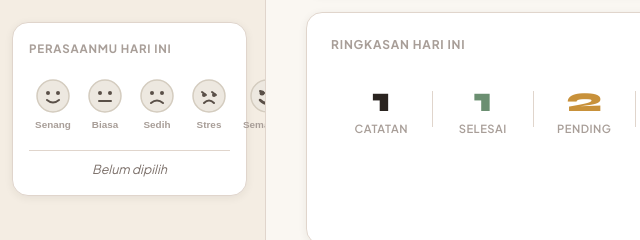
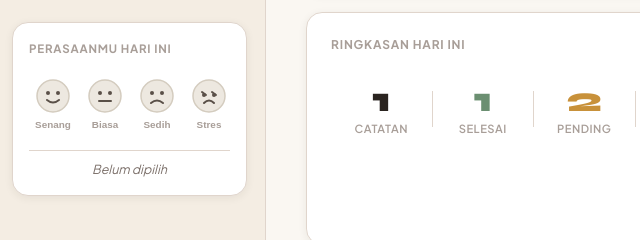
Before and after one commit to yusuf394/jalanajadulu, a plain HTML site: page index.html in a window 1280 px wide. Shown: the part 320-560 px from the top of the page, 6-646 px from the left. Drawn offline with Linux system fonts and the light colour scheme.

Commit message:
Update index.html

```diff
--- a/index.html
+++ b/index.html
@@ -127,17 +127,7 @@
           </svg>
           <span>Stres</span>
         </button>
-        <button class="mf-btn" onclick="setMood('semangat','Semangat')" title="Semangat">
-          <svg viewBox="0 0 36 36" width="36" height="36">
-            <circle cx="18" cy="18" r="16" fill="var(--mood-bg)" stroke="var(--mood-stroke)" stroke-width="1.5"/>
-            <path d="M11 13 L15 15" stroke="var(--mood-eye)" stroke-width="2" stroke-linecap="round"/>
-            <path d="M21 13 L25 15" stroke="var(--mood-eye)" stroke-width="2" stroke-linecap="round"/>
-            <circle cx="13" cy="15" r="2.5" fill="var(--mood-eye)"/>
-            <circle cx="23" cy="15" r="2.5" fill="var(--mood-eye)"/>
-            <path d="M11 22 Q18 29 25 22" fill="none" stroke="var(--mood-eye)" stroke-width="2.5" stroke-linecap="round"/>
-          </svg>
-          <span>Semangat</span>
-        </button>
+
       </div>
       <div class="mood-current" id="currentMood">Belum dipilih</div>
     </div>
@@ -275,7 +265,7 @@
           <option value="biasa">Biasa</option>
           <option value="sedih">Sedih</option>
           <option value="stres">Stres</option>
-          <option value="semangat">Semangat</option>
+
         </select>
       </div>
 
```
